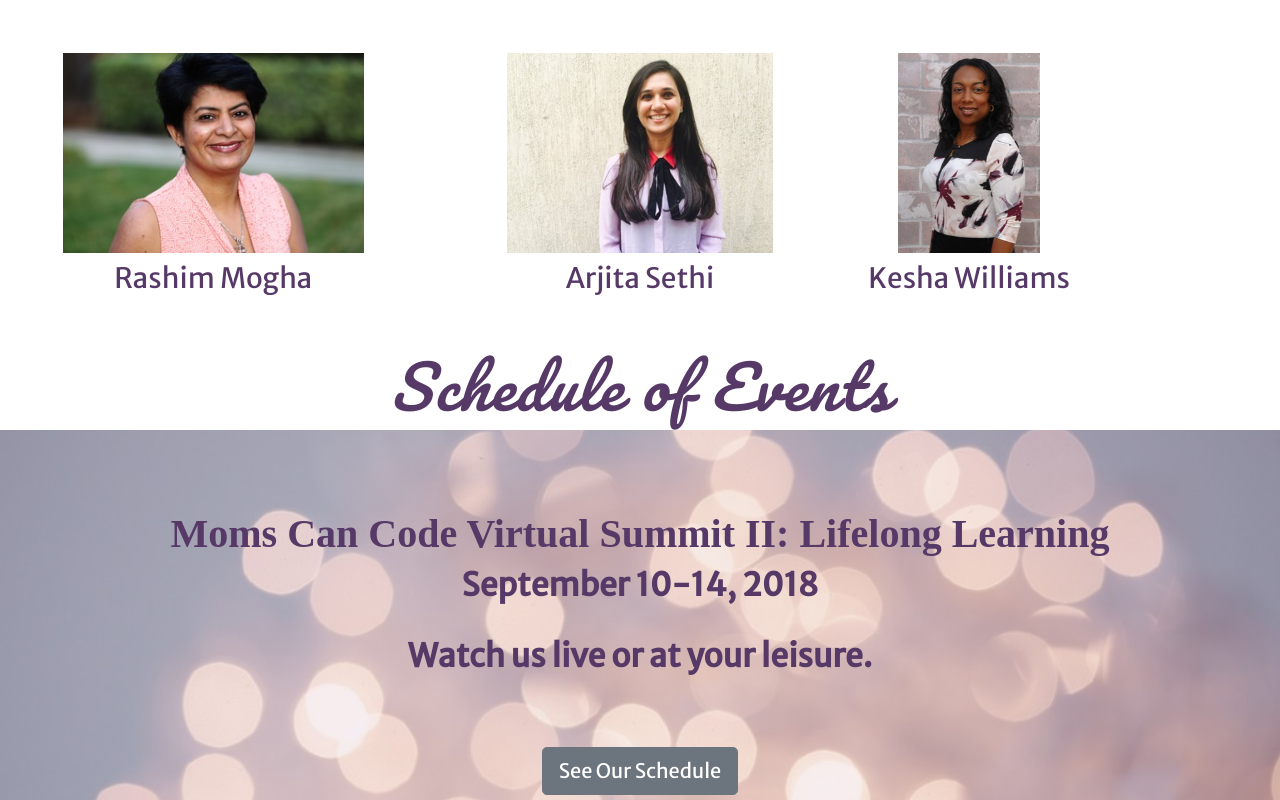
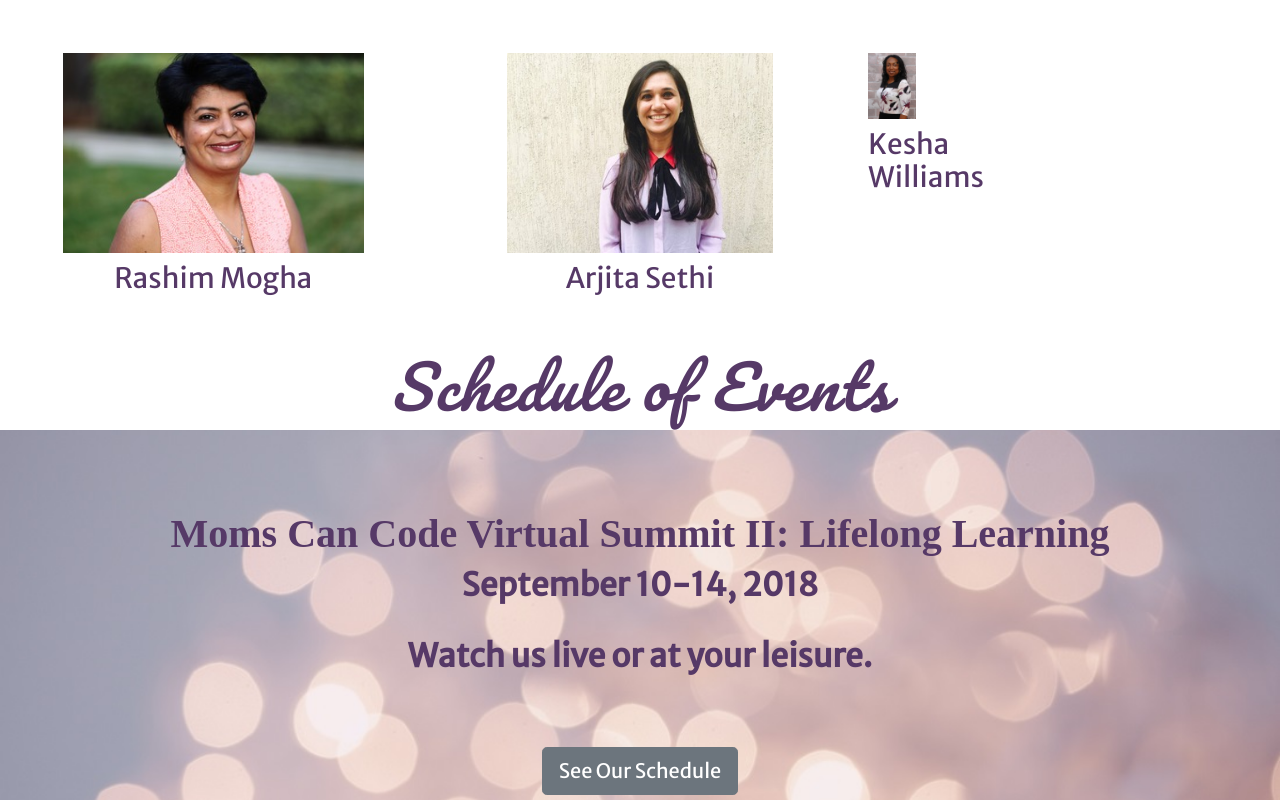
Before and after one commit to demarcode/demarcode.github.io, a plain HTML site: page index.html in a window 1280 px wide. Shown: the part 2154-2954 px from the top of the page. Drawn offline with nearby package versions, Linux system fonts and the light colour scheme.

Commit message:
Update index.html

```diff
--- a/index.html
+++ b/index.html
@@ -152,7 +152,7 @@
                 </div>
                 <div class="row">
 
-                <div class="col-xs-12 col-md-12">
+                <div class="col-xs-12 col-md-4">
                     <a href="speakers.html#Kesha"><img class="img-fluid gal" src="KeshaWilliams.png" alt="Kesha Williams" />
                     <h3 class="buf">Kesha Williams</h3></a><br /><br />
                 </div>
```
